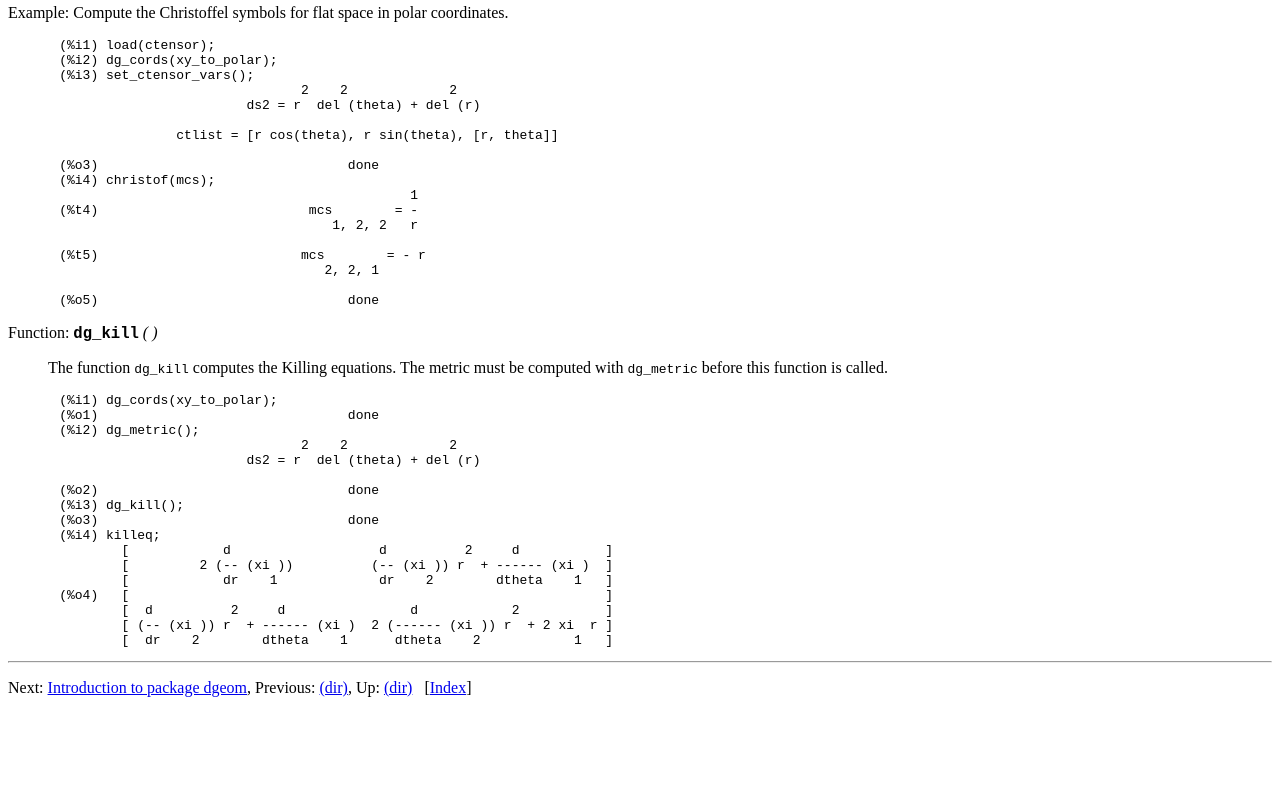
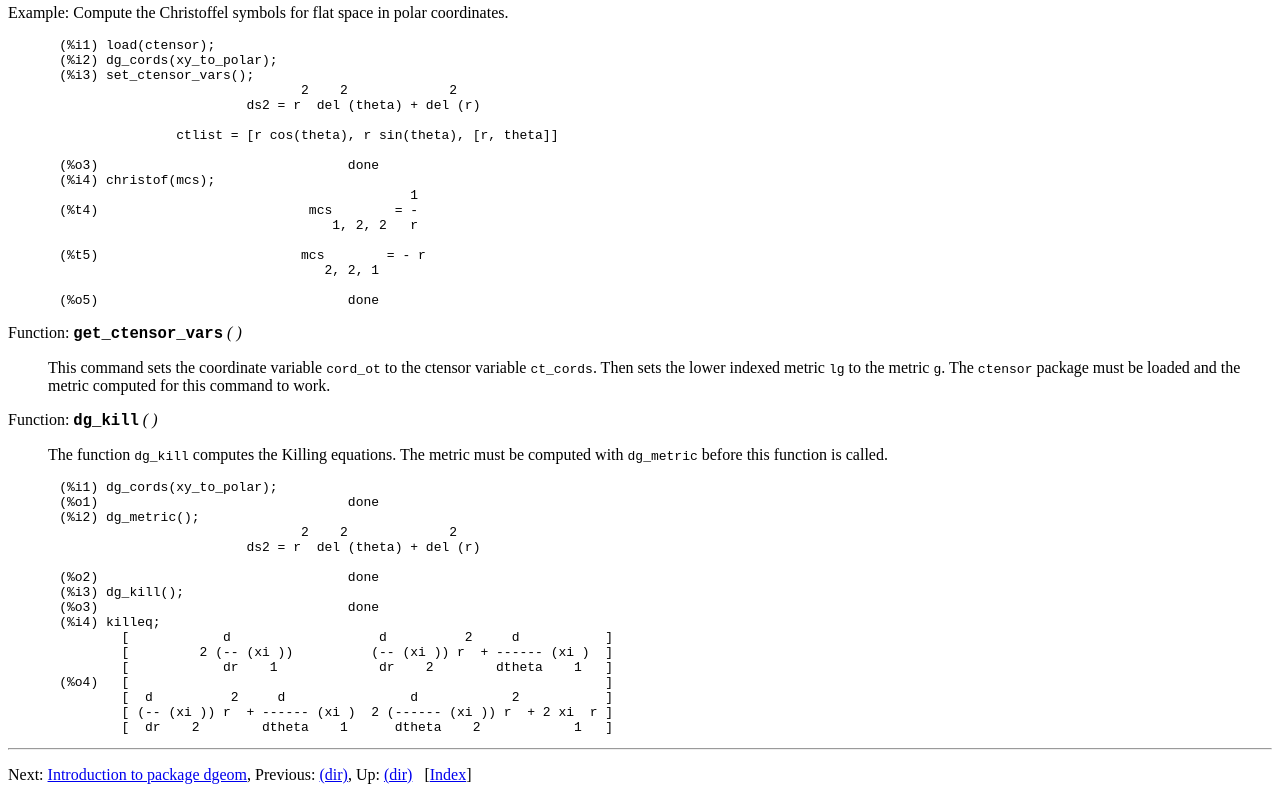
Before and after one commit to QMeqGR/dgeom-maxima, a plain HTML site: page docs/dgeom_html/index.html in a window 1280 px wide. Shown: the part 3484-4284 px from the top of the page. Before the commit the page ends 4197 px from the top, so only its background shows below. Drawn offline with Linux system fonts and the light colour scheme.

Commit message:
add get_ctensor_vars() command

```diff
--- a/docs/dgeom_html/index.html
+++ b/docs/dgeom_html/index.html
@@ -374,6 +374,14 @@ coordinates.
 (%o5)                                done
 </pre></div></div>
 
+<a class="anchor" id="get_005fctensor_005fvars"></a><dl class="first-deffn">
+<dt class="deffn" id="index-get_005fctensor_005fvars"><span class="category-def">Function: </span><span><strong class="def-name">get_ctensor_vars</strong> <var class="def-var-arguments">( )</var><a class="copiable-link" href="#index-get_005fctensor_005fvars"> &para;</a></span></dt>
+<dd><p>This command sets the coordinate variable <code class="code">cord_ot</code> to the ctensor
+variable <code class="code">ct_cords</code>. Then sets the lower indexed metric <code class="code">lg</code>
+to the metric <code class="code">g</code>. The <code class="code">ctensor</code> package must be loaded and
+the metric computed for this command to work.
+</p></dd></dl>
+
 <a class="anchor" id="dg_005fkill"></a><dl class="first-deffn">
 <dt class="deffn" id="index-dg_005fkill"><span class="category-def">Function: </span><span><strong class="def-name">dg_kill</strong> <var class="def-var-arguments">( )</var><a class="copiable-link" href="#index-dg_005fkill"> &para;</a></span></dt>
 <dd><p>The function <code class="code">dg_kill</code> computes the Killing equations. The metric
```
Also changed, not shown: docs/dgeom_html/Function-and-Variable-Index.html (+7 -0 lines), README.txt, 7 other files.
